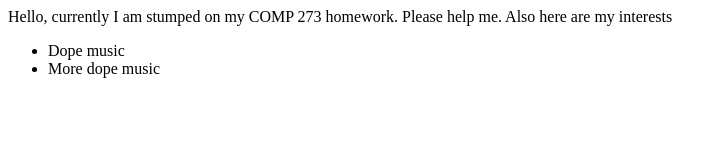
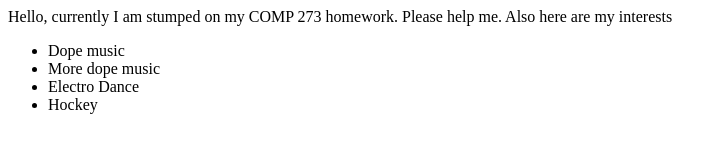
Before and after one commit to MarcHebert/hack101lesson1, a plain HTML site: page index.html in a window 1280 px wide. Shown: the whole page, without its empty margins (0-727 px from the left). Drawn offline with Linux system fonts and the light colour scheme.

Commit message:
Added interest

```diff
--- a/index.html
+++ b/index.html
@@ -8,7 +8,8 @@
 		<ul>
 			<li>Dope music</li>
 			<li>More dope music</li>
-
+			<li>Electro Dance</li>
+			<li>Hockey</li>
 
 		</ul>
 	</body>
```
